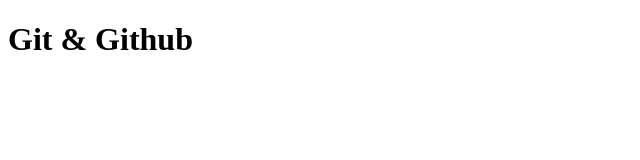
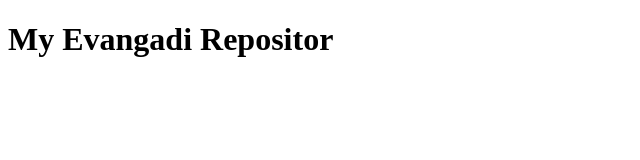
Before and after one commit to zakirfedlu/Evangadi-repositor, a plain HTML site: page index.html in a window 1280 px wide. Shown: the whole page, without its empty margins (0-640 px from the left). Drawn offline with Linux system fonts and the light colour scheme.

Commit message:
index html added

```diff
--- a/index.html
+++ b/index.html
@@ -6,6 +6,6 @@
     <title>Git</title>
 </head>
 <body>
-    <h1>Git & Github</h1>
+    <h1>My Evangadi Repositor</h1>
 </body>
 </html>
```
